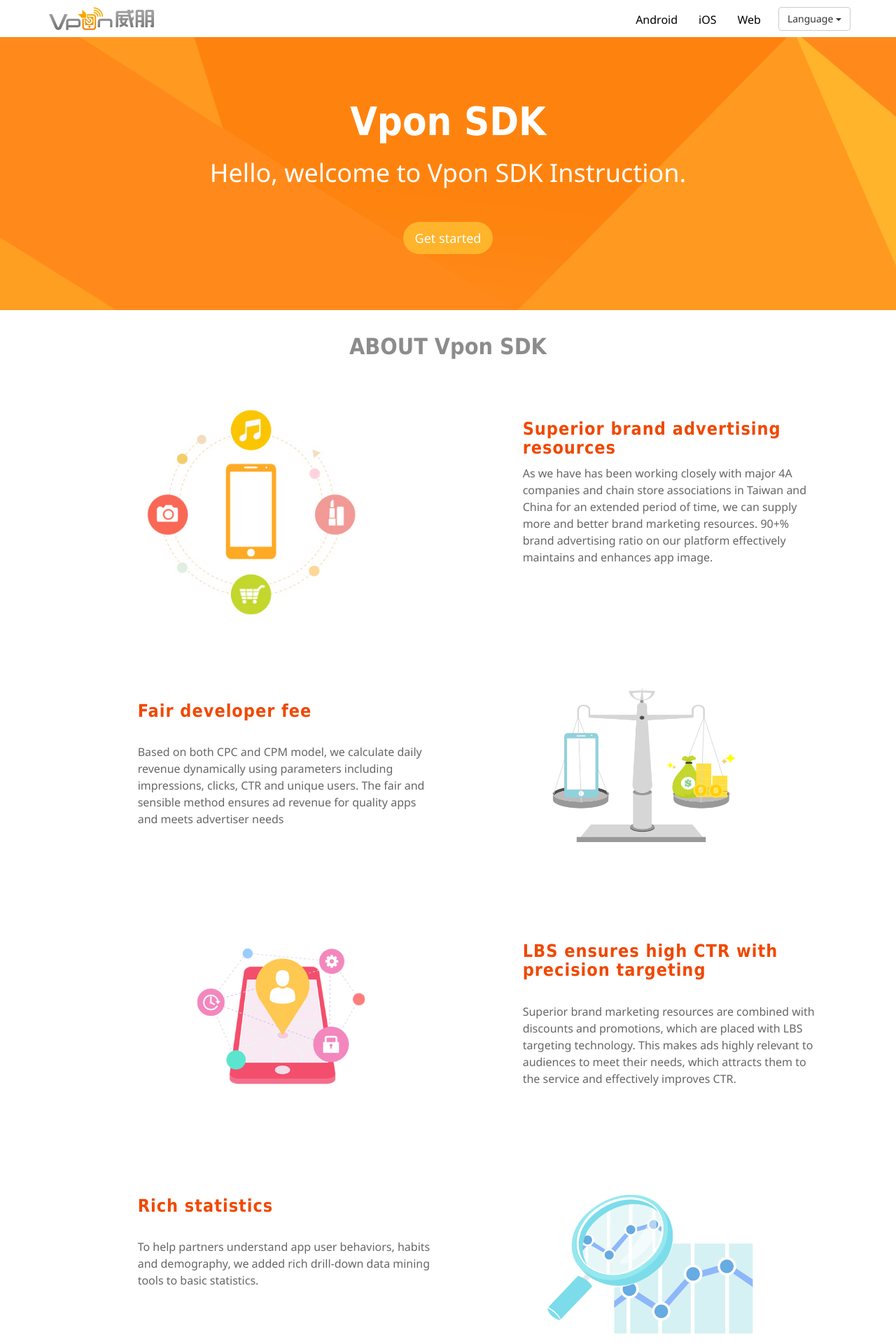
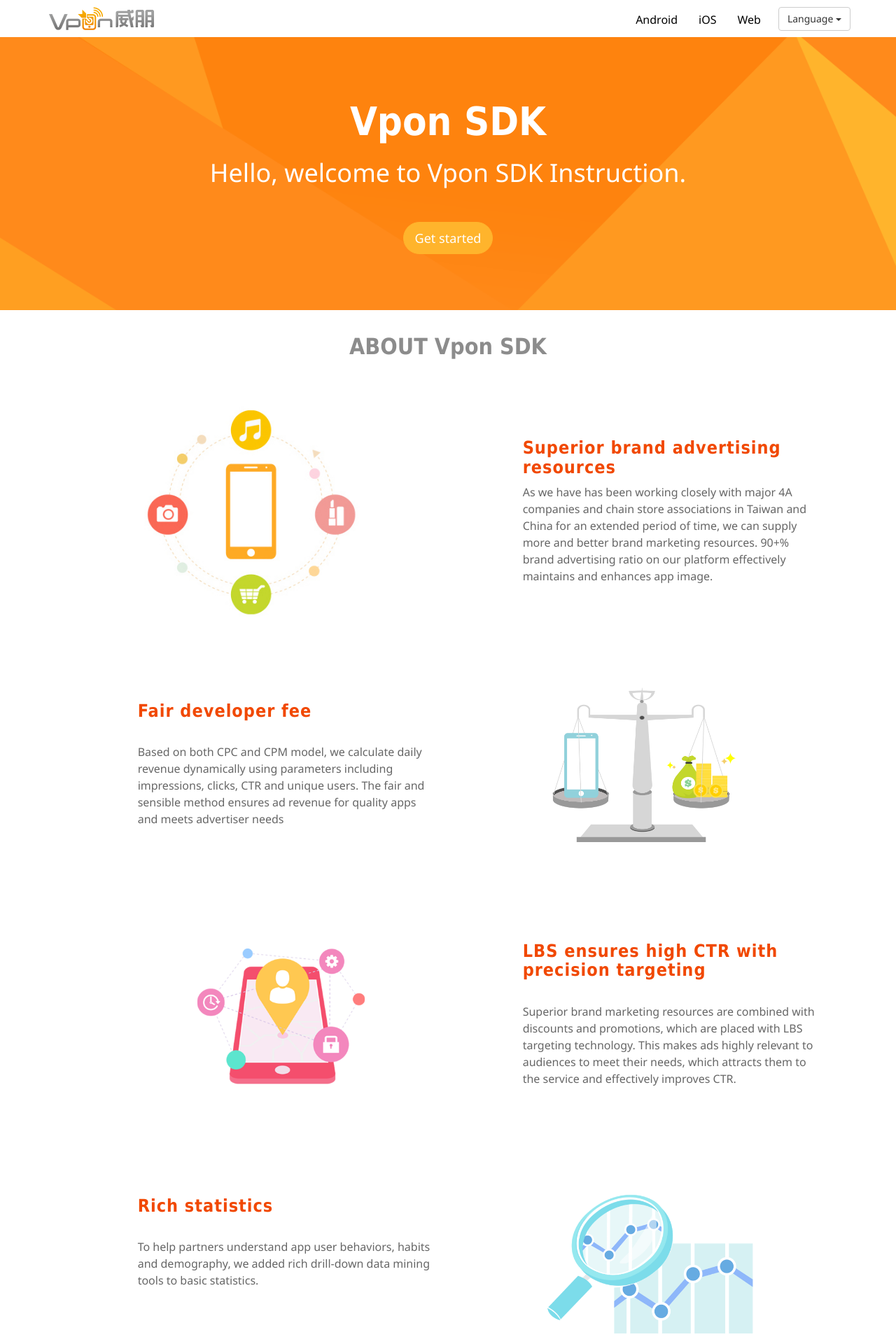
Before and after one commit to vpon-sdk/vpon-sdk.github.io, a Jekyll site: the page built from index.en.md, in a window 1280 px wide. Shown: the top 1920 px of the page at 70% size. Built offline with Jekyll 4.4.1, drawn with Linux system fonts in a browser that asks for light colours; nearby versions of some CDN libraries; Markdown is read by kramdown in place of the engine named in the settings.

Commit message:
minor UI improved

```diff
--- a/_layouts/home-jp.html
+++ b/_layouts/home-jp.html
@@ -43,7 +43,7 @@
           <div class="col-md-5 col-md-offset-1">
             <h3>
               <strong>豊富なブランディング広告在庫</strong>
-            </h3>
+            </h3><br>
               <p>主な４A会社、両岸連鎖業協会(中国･台湾チェーン業協会)と長期的で密接な提携を保ち、更に多くの、優れたブランド広告資源を有します。プラットフォーム内のブランド広告比率は90％以上です。有効的にアプリケーションのイメージを向上、そして維持します。
               </p>
           </div>
--- a/_layouts/home-zh-cn.html
+++ b/_layouts/home-zh-cn.html
@@ -43,7 +43,7 @@
           <div class="col-md-5 col-md-offset-1">
             <h3>
               <strong>优质品牌广告资源</strong>
-            </h3>
+            </h3><br>
               <p>与主要4A公司丶两岸连锁业协会保持长期紧密的合作关系；拥有更多丶更优质的品牌广告资源；平台内品牌广告比例超过90%以上，可有效维护和提升应用程式的形象。
               </p>
           </div>
--- a/_layouts/home-zh-tw.html
+++ b/_layouts/home-zh-tw.html
@@ -43,7 +43,7 @@
           <div class="col-md-5 col-md-offset-1">
             <h3>
               <strong>優質品牌廣告資源</strong>
-            </h3>
+            </h3><br>
               <p>與主要4A公司、兩岸連鎖業協會保持長期緊密的合作關係；擁有更多、更優質的品牌廣告資源；平台內品牌廣告比例超過90%以上，可有效維護和提升應用程式的形象。
               </p>
           </div>
--- a/_layouts/home1.html
+++ b/_layouts/home1.html
@@ -40,7 +40,7 @@
             <img src="{{site.imgurl}}/publisher-img1.jpg"  alt="" />
           </div>
           <div class="col-md-5 col-md-offset-1">
-            <h3>
+            <h3><br>
               <strong>Superior brand advertising resources</strong>
             </h3>
               <p>As we have has been working closely with major 4A companies and chain store associations in Taiwan and China for an extended period of time, we can supply more and better brand marketing resources. 90+% brand advertising ratio on our platform
```
Also changed, not shown: 4 other files.
